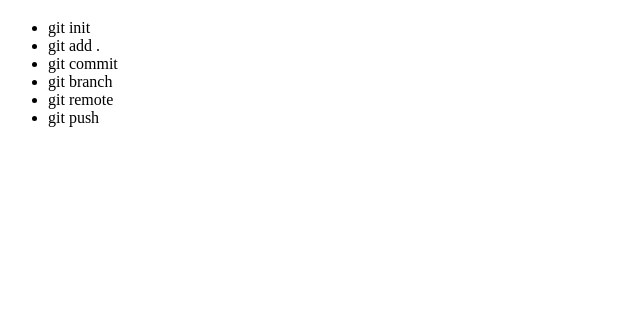
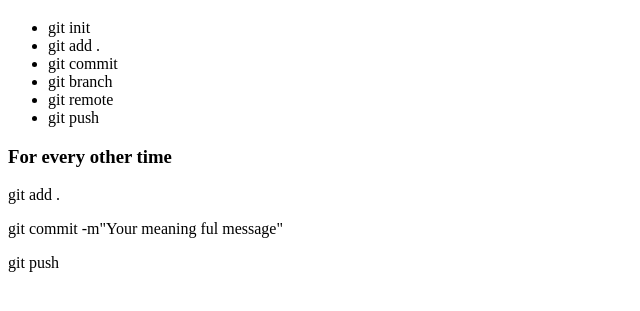
Before and after one commit to mohorrominesa25-crypto/my-second-github, a plain HTML site: page index.html in a window 1280 px wide. Shown: the part 61-372 px from the top of the page, without its empty margins (0-640 px from the left). Drawn offline with Linux system fonts and the light colour scheme.

Commit message:
add div section

```diff
--- a/index.html
+++ b/index.html
@@ -15,5 +15,11 @@
     <li>git remote</li>
     <li>git push</li>
     </ul>
+    <div>
+        <h3>For every other time </h3>
+        <p>git add .</p>
+        <p>git commit -m"Your meaning ful message"</p>
+        <p>git push</p>
+    </div>
 </body>
 </html>
```
